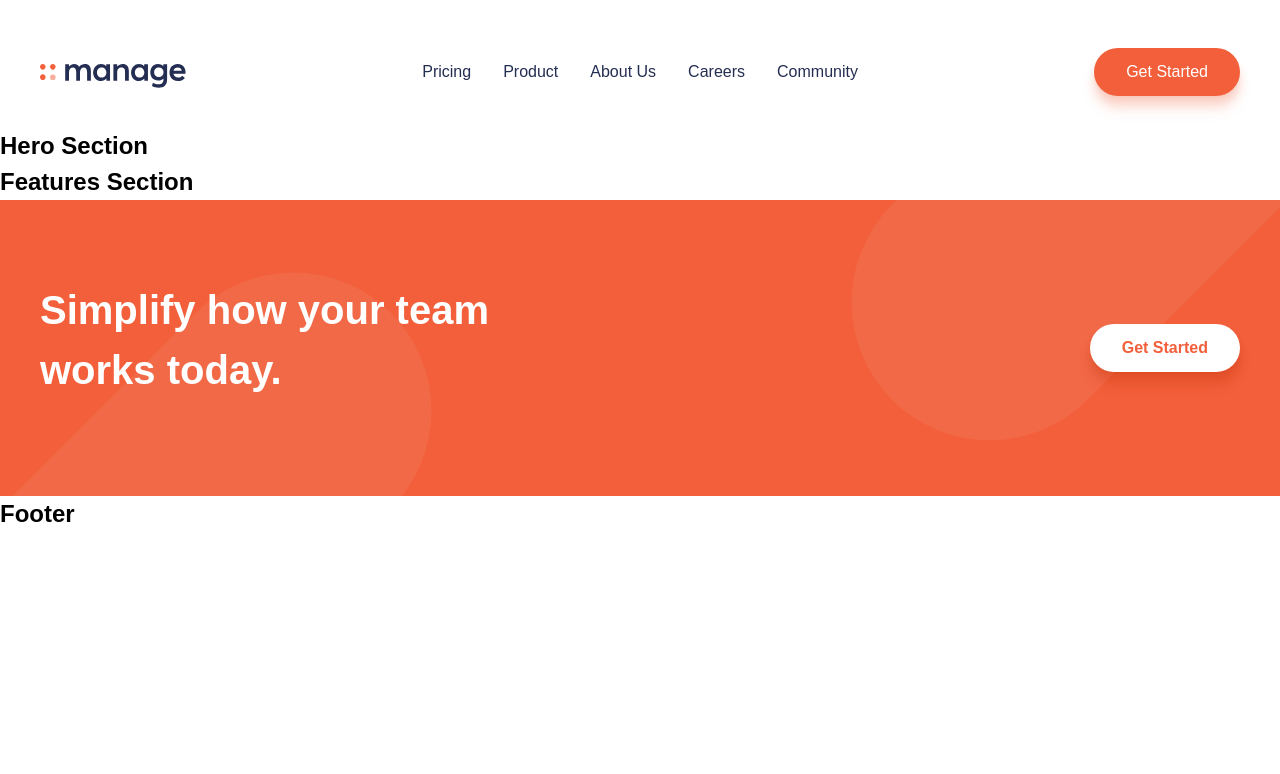
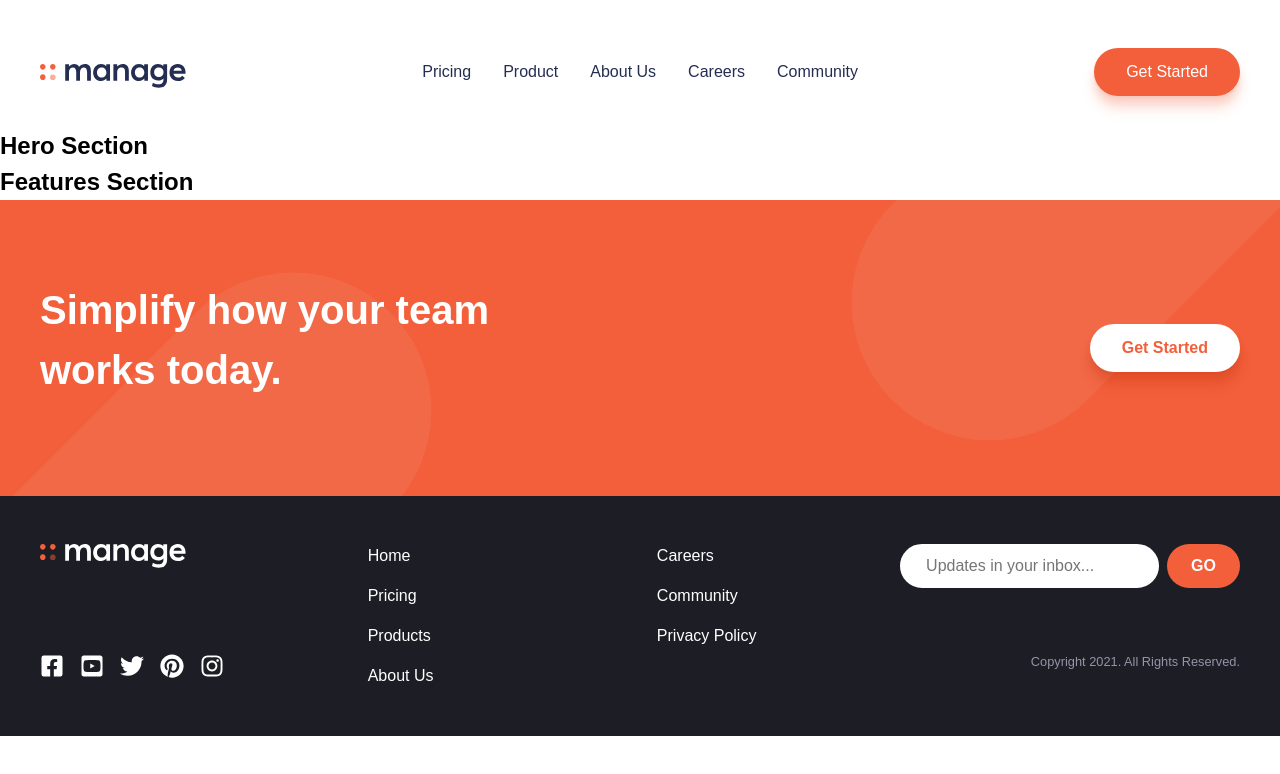
Before and after one commit to jonrutter/manage-demo, a React (Create React App) app: page / in a window 1280 px wide. Shown: the top 774 px of the page. Built offline with nearby package versions, Linux system fonts and the light colour scheme; a web font is replaced by a local one.

Commit message:
Footer component

```diff
--- a/src/components/Footer/Footer.module.css
+++ b/src/components/Footer/Footer.module.css
@@ -0,0 +1,139 @@
+.wrapper {
+  padding: 3rem var(--x-padding) 2rem;
+  background-color: var(--blue-dark);
+  color: #ffffff;
+}
+
+.content {
+  max-width: var(--max-width);
+  margin: auto;
+  display: grid;
+  grid-template-columns: 1fr;
+  grid-template-areas:
+    'form'
+    'links'
+    'social'
+    'logo'
+    'copyright';
+  grid-gap: 3rem;
+  justify-items: center;
+}
+
+.form {
+  grid-area: form;
+  min-width: 100%;
+  max-width: 100%;
+}
+
+.formRow {
+  margin: auto;
+  max-width: 400px;
+  display: grid;
+  grid-template-columns: 1fr auto;
+  grid-gap: 0.5rem;
+}
+
+.input {
+  display: block;
+  color: #000;
+  padding: 0.5rem 1.5rem;
+  border-radius: 2rem;
+  border: none;
+  outline: none;
+  min-width: 100%;
+  max-width: 100%;
+  border: 2px solid #fff;
+}
+
+.input:focus {
+  border: 2px solid var(--red);
+}
+
+.submit {
+  background-color: var(--red);
+  padding: 0.5rem 1.5rem;
+  text-transform: uppercase;
+  border-radius: 2rem;
+  font-weight: 700;
+}
+
+.submit:hover {
+  background-color: #f58e74;
+}
+
+.hiddenLabel {
+  height: 1px;
+  width: 1px;
+  position: fixed;
+  left: -10000px;
+}
+
+.linksWrap {
+  grid-area: links;
+  display: flex;
+  justify-content: space-evenly;
+  min-width: 100%;
+}
+
+.links li {
+  margin-bottom: 1rem;
+}
+
+.socialLinks {
+  grid-area: social;
+  display: flex;
+  font-size: 2rem;
+  flex-wrap: wrap;
+  justify-content: center;
+}
+
+.socialLinks li:not(:last-child) {
+  margin-right: 1.5rem;
+}
+
+.logo {
+  grid-area: logo;
+}
+
+.copyright {
+  grid-area: copyright;
+  color: var(--grey);
+  font-size: 0.8rem;
+}
+
+.content a {
+  display: block;
+}
+
+.content a:hover {
+  color: var(--red);
+}
+
+@media screen and (min-width: 900px) {
+  .content {
+    grid-template-columns: auto 1fr auto;
+    grid-template-areas:
+      'logo links form'
+      'logo links form'
+      'social links copyright';
+    grid-gap: 2rem;
+    justify-items: start;
+  }
+
+  .linksWrap {
+    justify-content: space-around;
+  }
+
+  .socialLinks {
+    font-size: 1.5rem;
+  }
+
+  .socialLinks li:not(:last-child) {
+    margin-right: 1rem;
+  }
+
+  .copyright,
+  .form {
+    justify-self: end;
+  }
+}
--- a/src/components/Footer/index.js
+++ b/src/components/Footer/index.js
@@ -3,10 +3,98 @@ import React from 'react';
 // styles
 import s from './Footer.module.css';
 
-const Footer = () => (
-  <div>
-    <h2>Footer</h2>
-  </div>
-);
+// logo
+import SiteLogo from '../../images/logo-footer.svg';
+
+// icons
+import {
+  FaFacebookSquare,
+  FaYoutubeSquare,
+  FaTwitter,
+  FaPinterest,
+  FaInstagram,
+} from 'react-icons/fa';
+
+const Footer = () => {
+  return (
+    <div className={s.wrapper}>
+      <footer className={s.content}>
+        <form noValidate className={s.form}>
+          <label className={s.hiddenLabel} htmlFor="email-signup">
+            Sign up for our email mailing list
+          </label>
+          <div className={s.formRow}>
+            <input
+              type="email"
+              placeholder="Updates in your inbox..."
+              className={s.input}
+            />
+            <button type="submit" className={s.submit}>
+              Go
+            </button>
+          </div>
+        </form>
+        <div className={s.linksWrap}>
+          <ul className={s.links}>
+            <li>
+              <a href="/">Home</a>
+            </li>
+            <li>
+              <a href="/">Pricing</a>
+            </li>
+            <li>
+              <a href="/">Products</a>
+            </li>
+            <li>
+              <a href="/">About Us</a>
+            </li>
+          </ul>
+          <ul className={s.links}>
+            <li>
+              <a href="/">Careers</a>
+            </li>
+            <li>
+              <a href="/">Community</a>
+            </li>
+            <li>
+              <a href="/">Privacy Policy</a>
+            </li>
+          </ul>
+        </div>
+        <ul className={s.socialLinks}>
+          <li>
+            <a href="/" aria-label="Our Facebook">
+              <FaFacebookSquare />
+            </a>
+          </li>
+          <li>
+            <a href="/" aria-label="Our YouTube">
+              <FaYoutubeSquare />
+            </a>
+          </li>
+          <li>
+            <a href="/" aria-label="Our Twitter">
+              <FaTwitter />
+            </a>
+          </li>
+          <li>
+            <a href="/" aria-label="Our Pinterest">
+              <FaPinterest />
+            </a>
+          </li>
+          <li>
+            <a href="/" aria-label="Our Instagram">
+              <FaInstagram />
+            </a>
+          </li>
+        </ul>
+        <img src={SiteLogo} alt="Manage" className={s.logo} />
+        <p className={s.copyright}>
+          Copyright {new Date().getFullYear()}. All Rights Reserved.
+        </p>
+      </footer>
+    </div>
+  );
+};
 
 export default Footer;
```
Also changed, not shown: src/images/logo-footer.svg (added).
